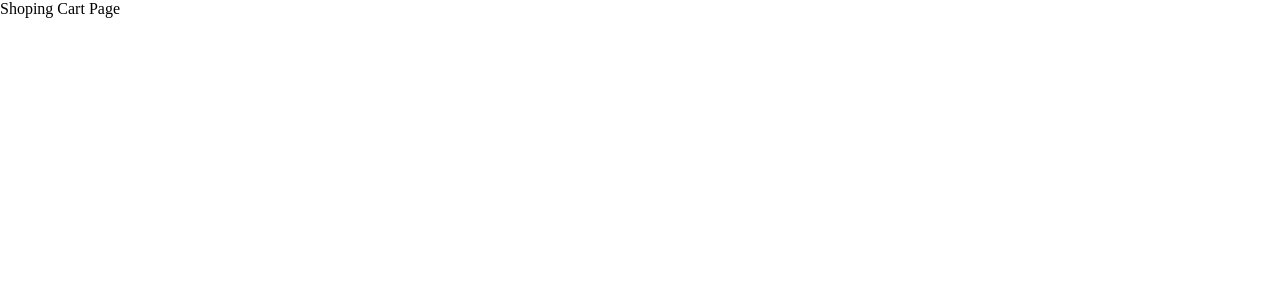
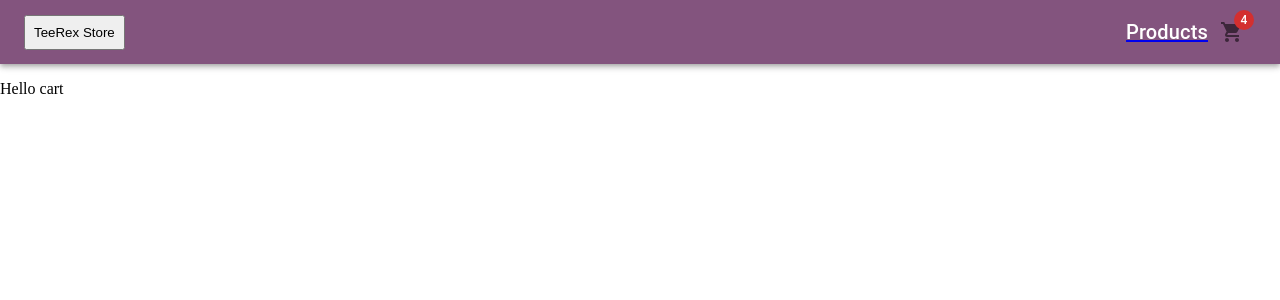
Before and after one commit to HemanthKumarCreative/teerex-store, a React (Create React App) app: page /cart in a window 1280 px wide. Shown: the top 300 px of the page. Built offline with nearby package versions, Linux system fonts and the light colour scheme.

Commit message:
Fix header

```diff
--- a/src/components/AppBar/AppBar.js
+++ b/src/components/AppBar/AppBar.js
@@ -6,39 +6,52 @@ import IconButton from "@mui/material/IconButton";
 import Typography from "@mui/material/Typography";
 import Badge from "@mui/material/Badge";
 import ShoppingCartIcon from "@mui/icons-material/ShoppingCart";
+import { Link } from "react-router-dom";
 
 export default function PrimarySearchAppBar() {
   return (
     <Box sx={{ flexGrow: 1 }}>
       <AppBar position="static" sx={{ backgroundColor: "#83547e" }}>
         <Toolbar>
+          <Link to="/">
             <Typography
               variant="h6"
               noWrap
               component="div"
-            sx={{ display: { xs: "none", sm: "block" } }}
+              sx={{
+                display: { xs: "none", sm: "block" },
+                color: "#FFF",
+              }}
             >
-            TeeRex Store
+              <button style={{ padding: "0.5rem" }}>TeeRex Store</button>
             </Typography>
+          </Link>
           <Box sx={{ flexGrow: 1 }} />
+          <Link to="/">
             <Typography
               variant="h6"
               noWrap
               component="div"
-            sx={{ display: { xs: "none", sm: "block" } }}
+              sx={{
+                display: { xs: "none", sm: "block" },
+                color: "#FFF",
+              }}
             >
               Products
             </Typography>
+          </Link>
           <Box sx={{ display: { xs: "none", md: "flex" } }}>
+            <Link to="/cart">
               <IconButton
                 size="large"
                 aria-label="show 4 new mails"
-              color="inherit"
+                color="#FFF"
               >
                 <Badge badgeContent={4} color="error">
                   <ShoppingCartIcon />
                 </Badge>
               </IconButton>
+            </Link>
           </Box>
         </Toolbar>
       </AppBar>
--- /dev/null
+++ b/src/components/Cart/Cart.js
@@ -0,0 +1,8 @@
+import React from "react";
+import { Box } from "@mui/material";
+
+const Cart = () => {
+  return <Box>Hello cart</Box>;
+};
+
+export default Cart;
--- /dev/null
+++ b/src/components/NoProducts/NoProducts.js
@@ -0,0 +1,37 @@
+import React from "react";
+import { Box, Typography } from "@mui/material";
+
+const NoProduct = () => {
+  return (
+    <Box
+      sx={{
+        display: "flex",
+        justifyContent: "center",
+        alignItems: "center",
+        width: "80vw",
+        height: "60vh",
+      }}
+    >
+      <Box
+        sx={{
+          display: "flex",
+          justifyContent: "center",
+          alignItems: "center",
+          minHeight: "200px", // Set a minimum height for visibility
+          padding: "20px",
+          backgroundColor: "#f5f5f5",
+          border: "1px solid #ddd",
+          borderRadius: "5px",
+          boxShadow: "0 2px 4px rgba(0, 0, 0, 0.1)",
+          width: "60vw",
+        }}
+      >
+        <Typography variant="h5" color="textSecondary">
+          No Products Found
+        </Typography>
+      </Box>
+    </Box>
+  );
+};
+
+export default NoProduct;
--- a/src/components/ProductListing/ProductListing.js
+++ b/src/components/ProductListing/ProductListing.js
@@ -2,7 +2,7 @@ import React, { useState, useEffect } from "react";
 import ProductCard from "../ProductCard/ProductCard";
 import { Box } from "@mui/material";
 import axios from "axios";
-
+import NoProducts from "../NoProducts/NoProducts";
 const ProductListingContainer = ({
   filtersApplied,
   filteredProducts,
@@ -96,6 +96,8 @@ const ProductListingContainer = ({
             productImage={product.imageURL}
           />
         ))}
+
+      {!filteredProducts?.length && <NoProducts />}
     </Box>
   );
 };
--- a/src/components/SearchBar/SearchBar.js
+++ b/src/components/SearchBar/SearchBar.js
@@ -89,7 +89,10 @@ const SearchBar = ({
             onChange={handleChange}
             value={searchQuery}
           />
-          <IconButton onClick={handleSearch}>
+          <IconButton
+            onClick={handleSearch}
+            disabled={searchQuery.trim() === ""}
+          >
             <SearchIcon />
           </IconButton>
         </Box>
--- a/src/pages/ShopingCartPage.js
+++ b/src/pages/ShopingCartPage.js
@@ -1,7 +1,22 @@
 import React from "react";
+import Box from "@mui/material/Box";
+import Grid from "@mui/material/Grid";
+import AppBar from "../components/AppBar/AppBar";
+import Cart from "../components/Cart/Cart";
 
 const ShopingCartPage = () => {
-  return <div>Shoping Cart Page</div>;
+  return (
+    <Box sx={{ flexGrow: 1 }}>
+      <Grid container spacing={2}>
+        <Grid item xs={12}>
+          <AppBar />
+        </Grid>
+        <Grid item xs={12}>
+          <Cart />
+        </Grid>
+      </Grid>
+    </Box>
+  );
 };
 
 export default ShopingCartPage;
```
Lines whose indentation alone changed are shown as unchanged.
